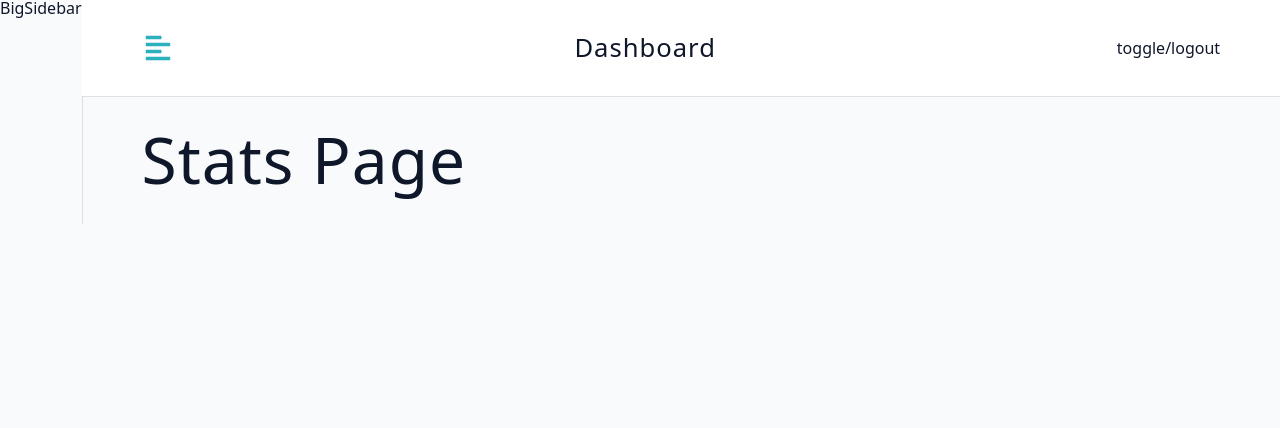
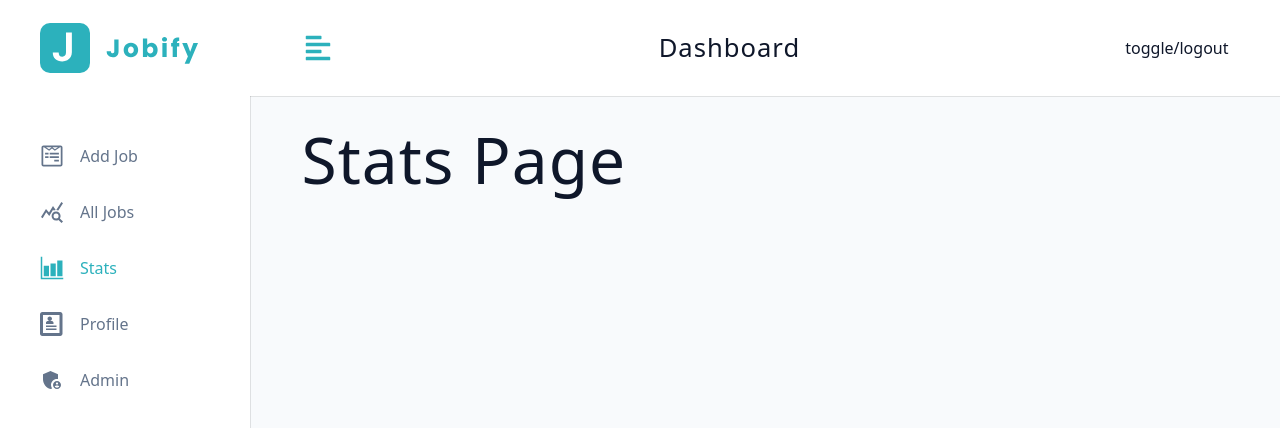
Before and after one commit to Omarr-kh/mern-jobify, a React (Vite) app in the folder client/: page /dashboard/stats in a window 1280 px wide. Shown: the top 428 px of the page. Built offline with nearby package versions, Linux system fonts and the light colour scheme.

Commit message:
implement BigSidebar component with conditional rendering and navigation links

```diff
--- a/client/src/components/BigSidebar.jsx
+++ b/client/src/components/BigSidebar.jsx
@@ -1,6 +1,25 @@
 import Wrapper from "../assets/wrappers/BigSidebar";
+import Logo from "./Logo";
+import { useDashboardContext } from "../pages/DashboardLayout";
+import NavLinks from "./NavLinks";
 
 function BigSidebar() {
-  return <Wrapper>BigSidebar</Wrapper>;
+  const { showSidebar } = useDashboardContext();
+  return (
+    <Wrapper>
+      <div
+        className={
+          !showSidebar ? "sidebar-container show-sidebar" : "sidebar-container"
+        }
+      >
+        <div className="content">
+          <header>
+            <Logo />
+          </header>
+          <NavLinks isBigSidebar />
+        </div>
+      </div>
+    </Wrapper>
+  );
 }
 export default BigSidebar;
```
